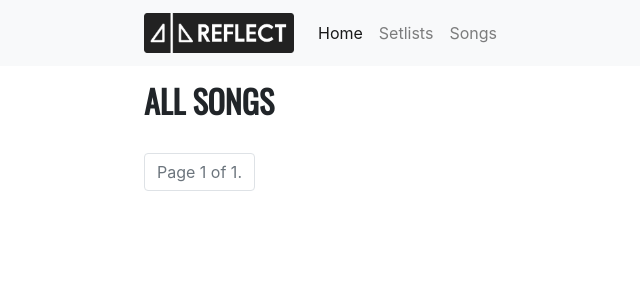
After one commit to citychurchbris/reflectworship, a Django app: page /songs/ in a window 1280 px wide. The commit adds this page. Shown: the top 300 px of the page, without its empty margins (31-671 px from the left). Run offline with Django 3.2, Linux system fonts and the light colour scheme; data that the repository does not hold is empty; parts of the project's set-up code (start-up, migrations or seed data) failed here and were passed over; some libraries are stand-ins or nearby versions.

Commit message:
Add basic song listing page with pagination

```diff
--- a/reflectsongs/templates/reflectsongs/base.html
+++ b/reflectsongs/templates/reflectsongs/base.html
@@ -35,7 +35,7 @@
             <a class="nav-link" href="#">Setlists</a>
           </li>
           <li class="nav-item">
-            <a class="nav-link" href="#">Songs</a>
+            <a class="nav-link" href="{% url 'song-list' %}">Songs</a>
           </li>
         </ul>
       </div>
--- /dev/null
+++ b/reflectsongs/templates/reflectsongs/song_list.html
@@ -0,0 +1,40 @@
+{% extends 'reflectsongs/base.html' %}
+
+{% block content %}
+
+<h2>All Songs</h2>
+
+<ul class="list-group mt-3">
+  {% for song in songs %}
+  <li class="list-group-item">
+      <a href="{% url 'song-view' song.slug %}">{{ song }}</a>
+      {% if song.authors %}({{ song.authors }}){% endif %}
+  </li>
+  {% endfor %}
+</ul>
+
+<nav aria-label="Page navigation example">
+  <ul class="pagination mt-3">
+    {% if songs.has_previous %}
+    <li class="page-item">
+      <a class="page-link" href="?page={{ songs.previous_page_number }}">
+        <span aria-hidden="true">&laquo;</span>
+        <span class="sr-only">Previous</span>
+      </a>
+    </li>
+    {% endif %}
+    <li class="page-item disabled">
+      <a class="page-link">Page {{ songs.number }} of {{ songs.paginator.num_pages }}.</a>
+    </li>
+    {% if songs.has_next %}
+    <li class="page-item">
+      <a class="page-link" href="?page={{ songs.next_page_number }}">
+        <span aria-hidden="true">&raquo;</span>
+        <span class="sr-only">Next</span>
+      </a>
+    </li>
+    {% endif %}
+  </ul>
+</nav>
+
+{% endblock %}
--- a/reflectsongs/urls.py
+++ b/reflectsongs/urls.py
@@ -3,9 +3,10 @@
 """
 from django.urls import path
 
-from reflectsongs.views import HomeView, SongView
+from reflectsongs.views import HomeView, SongList, SongView
 
 urlpatterns = [
     path('', HomeView.as_view()),
     path('s/<slug:song_slug>/', SongView.as_view(), name='song-view'),
+    path('songs/', SongList.as_view(), name='song-list'),
 ]
--- a/reflectsongs/views.py
+++ b/reflectsongs/views.py
@@ -1,5 +1,6 @@
 import datetime
 
+from django.core.paginator import Paginator
 from django.db.models import Count, Max, Min
 from django.shortcuts import get_object_or_404, render
 from django.views import View
@@ -57,3 +58,14 @@ class SongView(View):
             'reflectsongs/song.html',
             context=context,
         )
+
+
+class SongList(View):
+
+    def get(self, request):
+        song_list = Song.objects.all().order_by('title')
+        paginator = Paginator(song_list, 10)
+
+        page = request.GET.get('page')
+        songs = paginator.get_page(page)
+        return render(request, 'reflectsongs/song_list.html', {'songs': songs})
```
